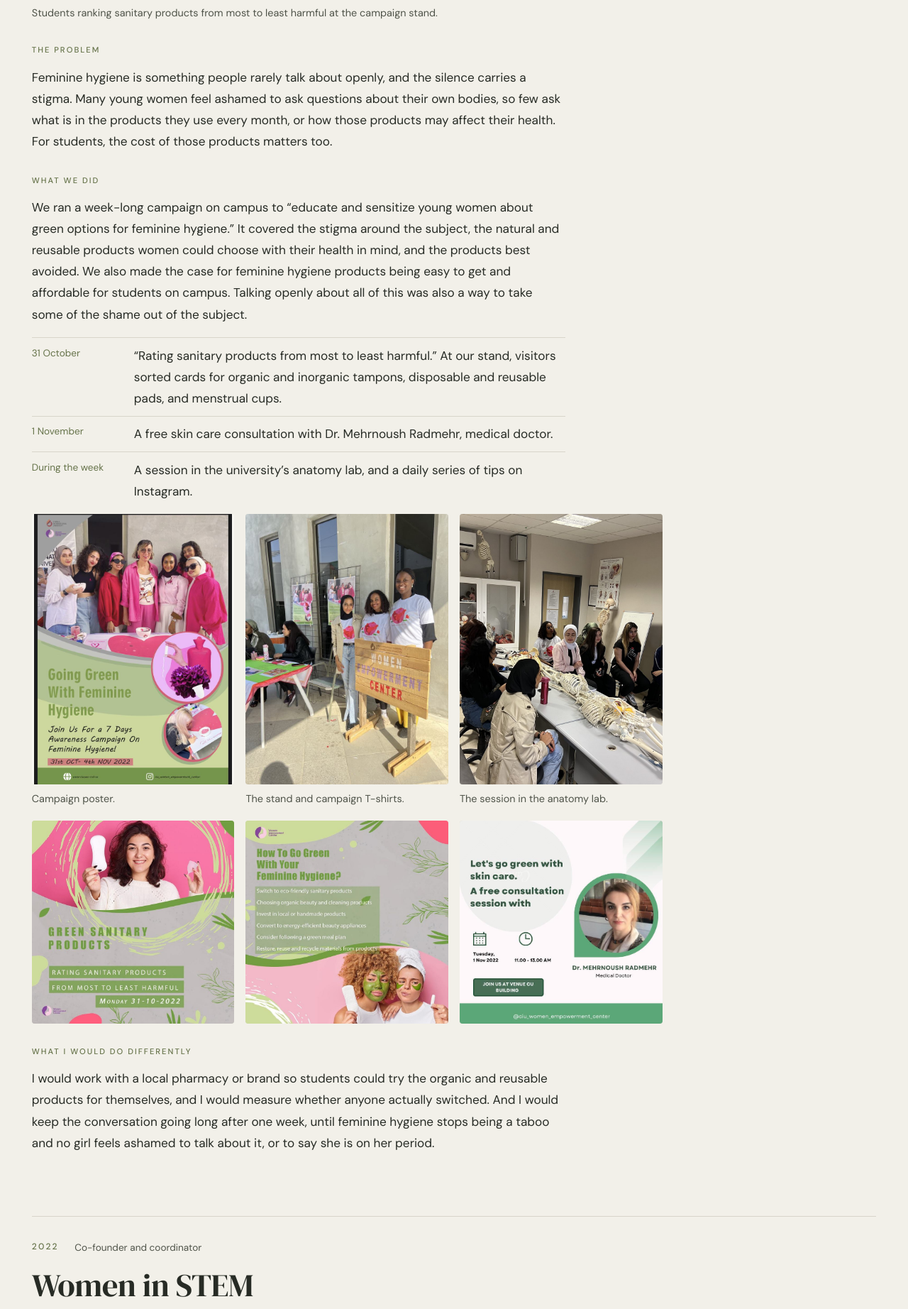
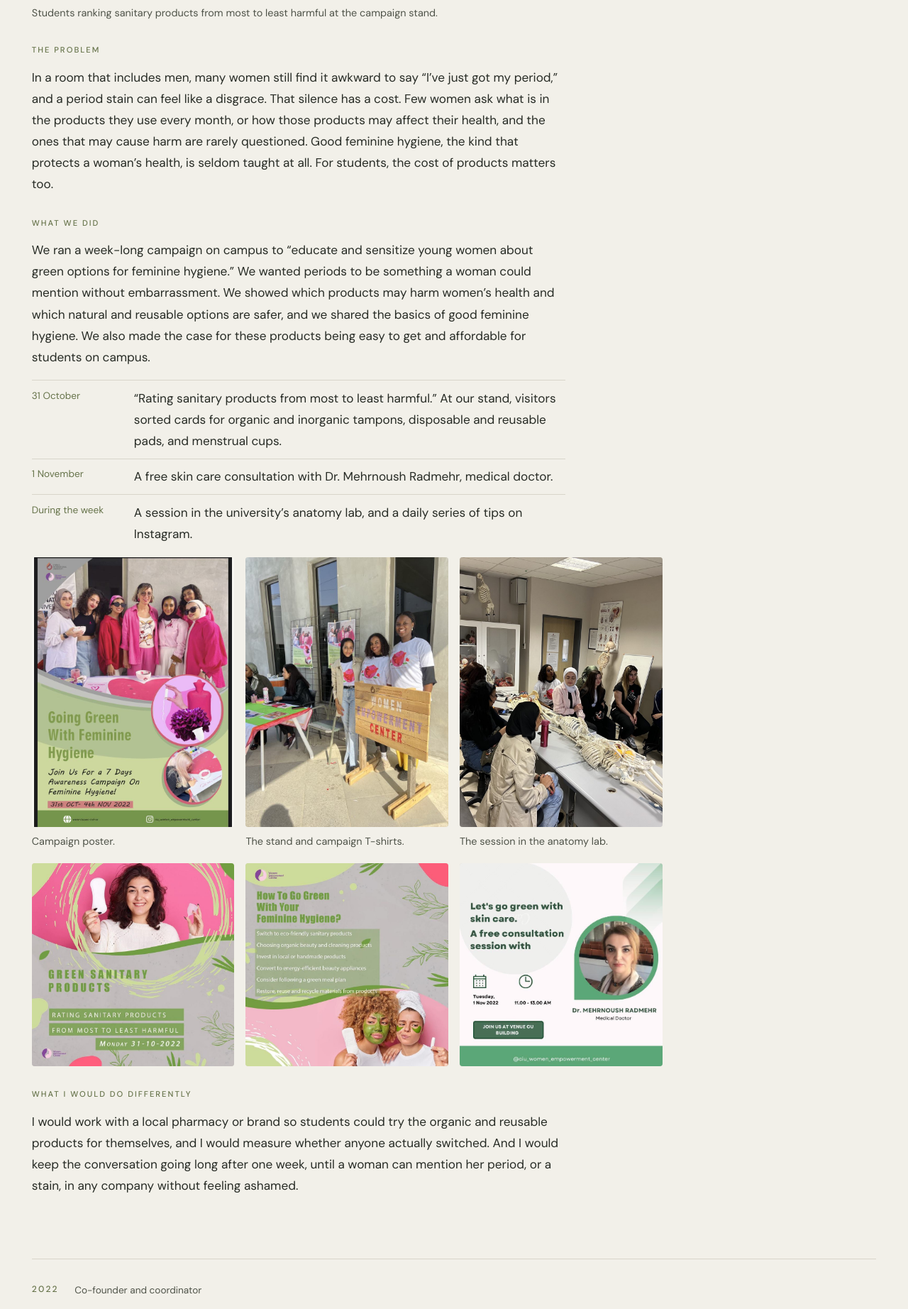
Before and after one commit to dr-hauwabashir/hauwabashir-portfolio, a plain HTML site: page projects.html in a window 1280 px wide. Shown: the part 8494-10338 px from the top of the page at 71% size. Drawn offline with Linux system fonts and the light colour scheme.

Commit message:
Go Green: name the real taboo (periods in mixed company, stains), harmful products, good hygiene
Co-Authored-By: Claude Opus 5.5 <noreply@anthropic.com>
Claude-Session: https://claude.ai/code/session_01VGBG1fLDqVCPcqzDu3T7Ui

```diff
--- a/projects.html
+++ b/projects.html
@@ -165,9 +165,9 @@
         <figcaption>Students ranking sanitary products from most to least harmful at the campaign stand.</figcaption>
       </figure>
       <h4>The problem</h4>
-      <p>Feminine hygiene is something people rarely talk about openly, and the silence carries a stigma. Many young women feel ashamed to ask questions about their own bodies, so few ask what is in the products they use every month, or how those products may affect their health. For students, the cost of those products matters too.</p>
+      <p>In a room that includes men, many women still find it awkward to say “I’ve just got my period,” and a period stain can feel like a disgrace. That silence has a cost. Few women ask what is in the products they use every month, or how those products may affect their health, and the ones that may cause harm are rarely questioned. Good feminine hygiene, the kind that protects a woman’s health, is seldom taught at all. For students, the cost of products matters too.</p>
       <h4>What we did</h4>
-      <p>We ran a week-long campaign on campus to “educate and sensitize young women about green options for feminine hygiene.” It covered the stigma around the subject, the natural and reusable products women could choose with their health in mind, and the products best avoided. We also made the case for feminine hygiene products being easy to get and affordable for students on campus. Talking openly about all of this was also a way to take some of the shame out of the subject.</p>
+      <p>We ran a week-long campaign on campus to “educate and sensitize young women about green options for feminine hygiene.” We wanted periods to be something a woman could mention without embarrassment. We showed which products may harm women’s health and which natural and reusable options are safer, and we shared the basics of good feminine hygiene. We also made the case for these products being easy to get and affordable for students on campus.</p>
       <ul class="programme">
         <li><span class="when">31 October</span><span>“Rating sanitary products from most to least harmful.” At our stand, visitors sorted cards for organic and inorganic tampons, disposable and reusable pads, and menstrual cups.</span></li>
         <li><span class="when">1 November</span><span>A free skin care consultation with Dr. Mehrnoush Radmehr, medical doctor.</span></li>
@@ -184,7 +184,7 @@
         <figure><img src="img/web/hyg-doctor.jpg" alt="Poster for a free skin care consultation with Dr. Mehrnoush Radmehr on 1 November 2022." width="757" height="761" loading="lazy"></figure>
       </div>
       <h4>What I would do differently</h4>
-      <p>I would work with a local pharmacy or brand so students could try the organic and reusable products for themselves, and I would measure whether anyone actually switched. And I would keep the conversation going long after one week, until feminine hygiene stops being a taboo and no girl feels ashamed to talk about it, or to say she is on her period.</p>
+      <p>I would work with a local pharmacy or brand so students could try the organic and reusable products for themselves, and I would measure whether anyone actually switched. And I would keep the conversation going long after one week, until a woman can mention her period, or a stain, in any company without feeling ashamed.</p>
     </article>
 
     <!-- 3 -->
```
Also changed, not shown: index.html (+1 -1 lines).
